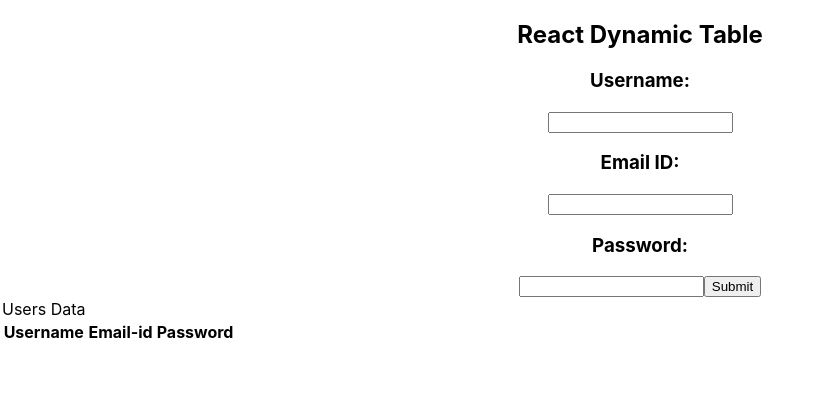
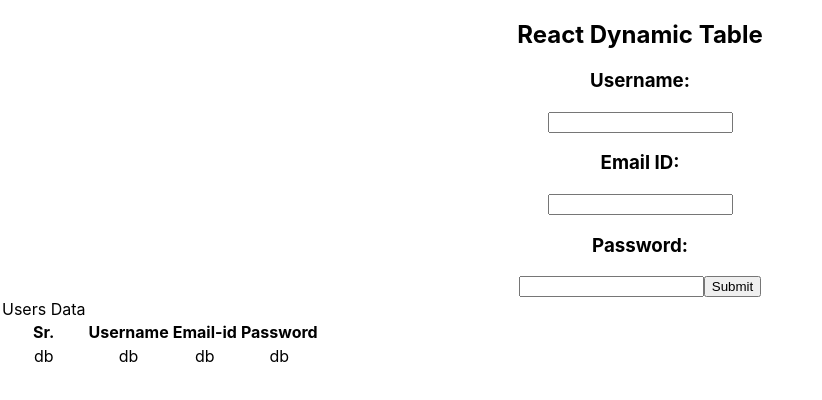
Before and after one commit to Divyanshi-Bansal/Dynamic-Table, a React (Create React App) app in the folder myapp/: page / in a window 1280 px wide. Shown: the top 400 px of the page, without its empty margins (0-822 px from the left). Built offline with nearby package versions, Linux system fonts and the light colour scheme.

Commit message:
data displayed

```diff
--- a/myapp/src/Components/UsersData.js
+++ b/myapp/src/Components/UsersData.js
@@ -39,17 +39,24 @@ export default function UserData(){
                 <input type='text' id='email'/>
                 <h3>Password:</h3>
                 <input type='password' id='pwd'/>
-                <button onClick='addData()'>Submit</button>
+                <button onClick={addData}>Submit</button>
             </div>
 
             <table className='user-table'>
                 <thead>Users Data</thead>
                 <tbody>
                     <tr>
+                        <th>Sr.</th>
                         <th>Username</th>
                         <th>Email-id</th>
                         <th>Password</th>
                     </tr>
+                    <tr>
+                            <td>db</td>
+                            <td>db</td>
+                            <td>db</td>
+                            <td>db</td>
+                        </tr>
                     {users.map(data =>{
                         return(
                             <tr>
```
